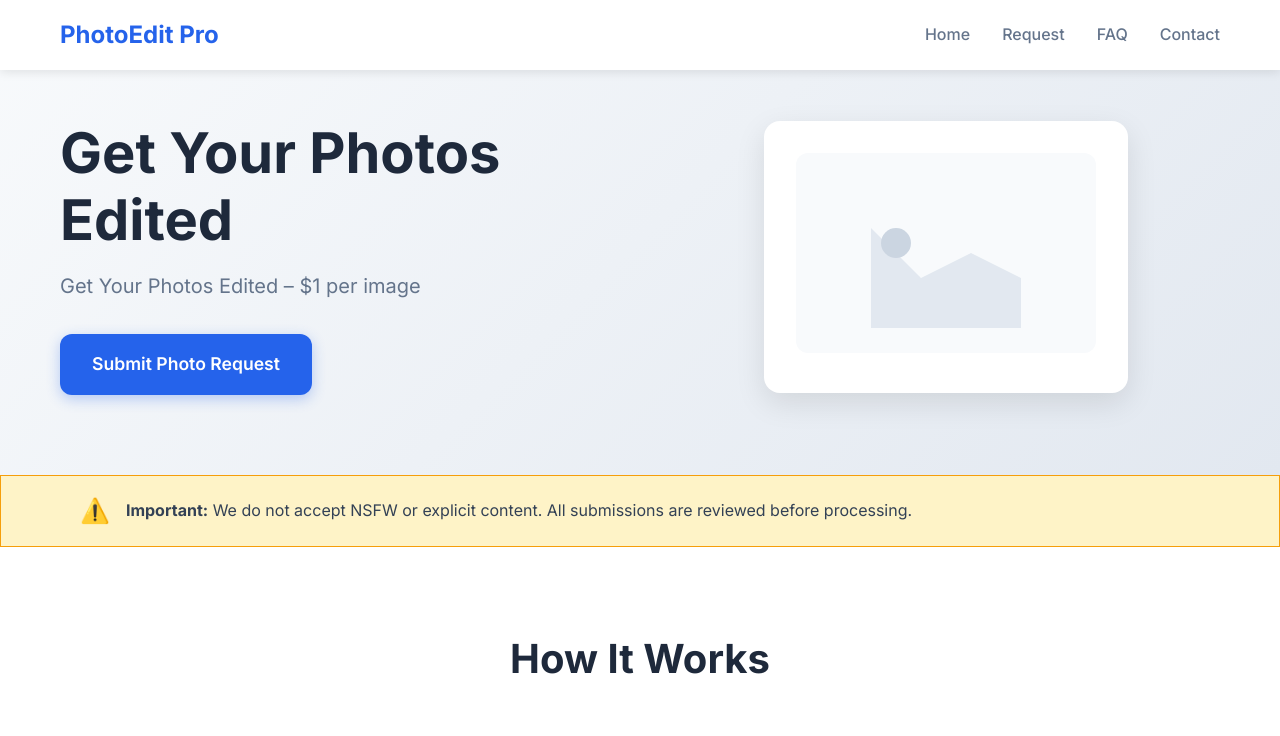
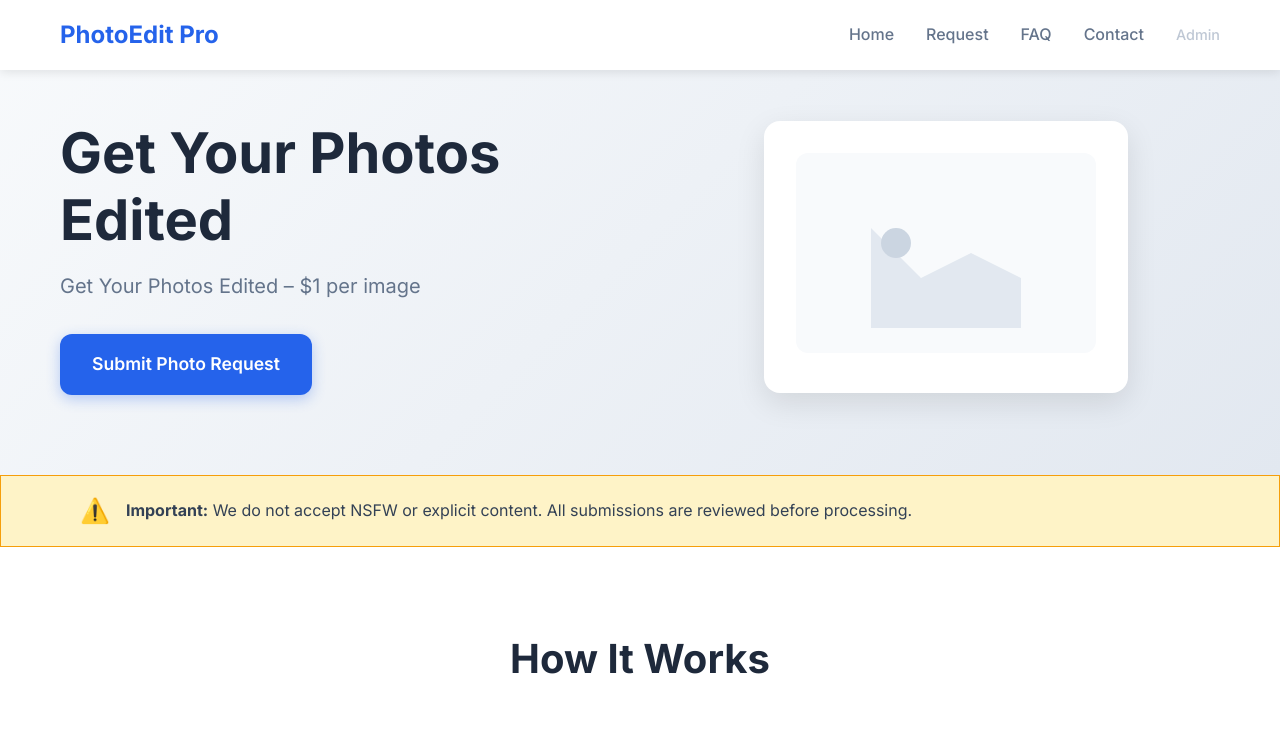
Before and after one commit to eugeneltseu-stack/eugeneltseu-stack, a website: page index.html in a window 1280 px wide. Shown: the top 736 px of the page. Drawn offline with Linux system fonts and the light colour scheme.

Commit message:
Add admin button to navigation menu

```diff
--- a/index.html
+++ b/index.html
@@ -26,6 +26,9 @@
                 </li>
                 <li class="nav-item">
                     <a href="#contact" class="nav-link">Contact</a>
+                </li>
+                <li class="nav-item">
+                    <a href="admin.html" class="nav-link admin-link">Admin</a>
                 </li>
             </ul>
             <div class="hamburger">
--- a/styles.css
+++ b/styles.css
@@ -71,6 +71,18 @@ body {
     width: 100%;
     height: 2px;
     background: #2563eb;
+}
+
+/* Admin Link Styling */
+.admin-link {
+    opacity: 0.6;
+    font-size: 0.9rem;
+    color: #94a3b8 !important;
+}
+
+.admin-link:hover {
+    opacity: 1;
+    color: #64748b !important;
 }
 
 .hamburger {
```
